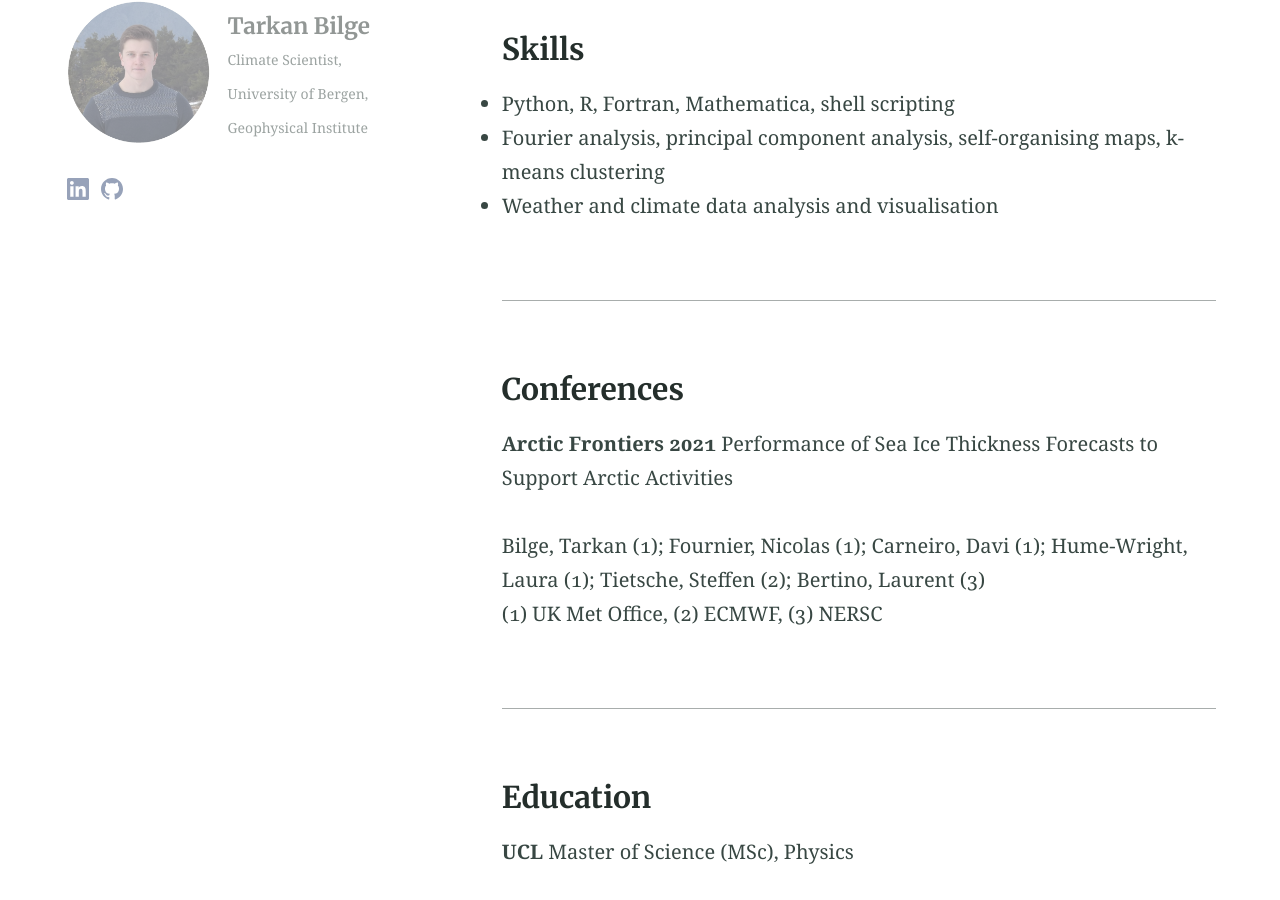
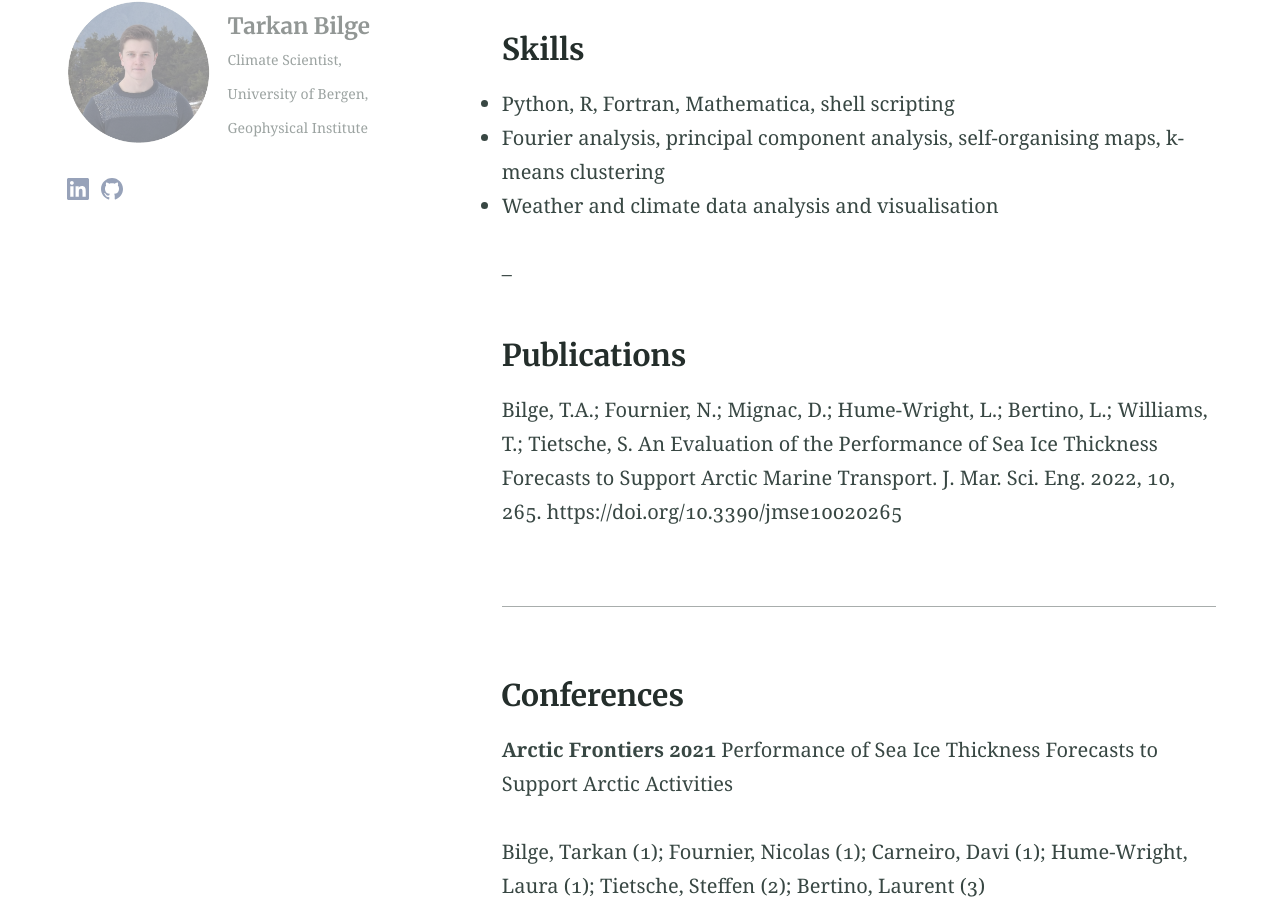
Before and after one commit to tarkanbilge/tarkanbilge.github.io, a Jekyll site: the page built from index.md, in a window 1280 px wide and 900 px high, scrolled down 1069 px. Built offline with Jekyll 4.4.1, drawn with Linux system fonts in a browser that asks for light colours.

Commit message:
Add publication

```diff
--- a/index.md
+++ b/index.md
@@ -16,6 +16,12 @@ My main research interests are polar climate and natural variability. In particu
 * Python, R, Fortran, Mathematica, shell scripting
 * Fourier analysis, principal component analysis, self-organising maps, k-means clustering
 * Weather and climate data analysis and visualisation
+
+--
+
+### Publications
+
+Bilge, T.A.; Fournier, N.; Mignac, D.; Hume-Wright, L.; Bertino, L.; Williams, T.; Tietsche, S. An Evaluation of the Performance of Sea Ice Thickness Forecasts to Support Arctic Marine Transport. J. Mar. Sci. Eng. 2022, 10, 265. https://doi.org/10.3390/jmse10020265
 
 ---
 
```
